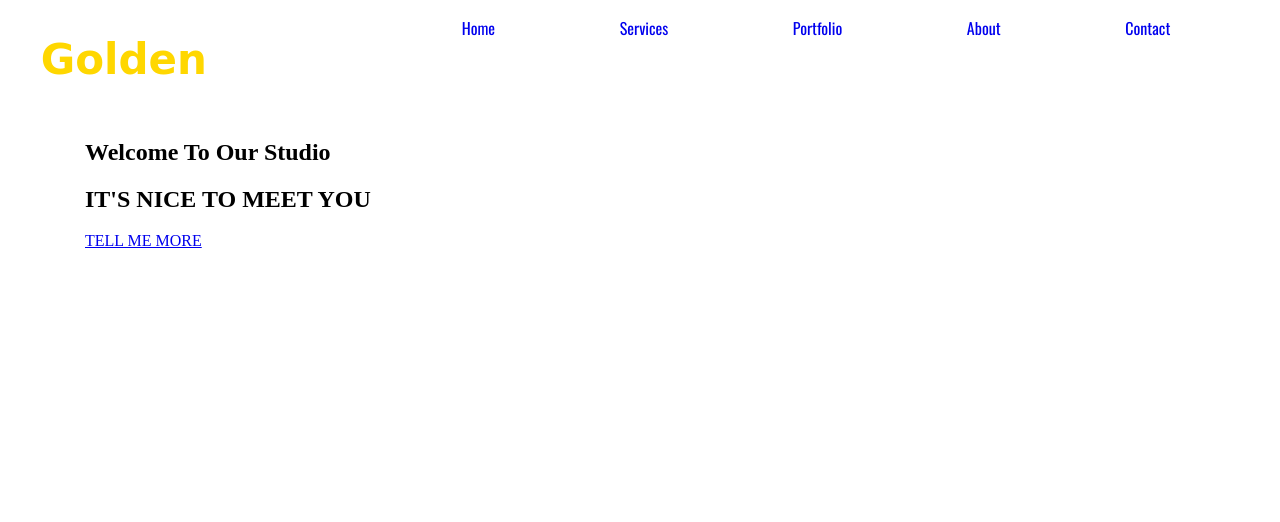
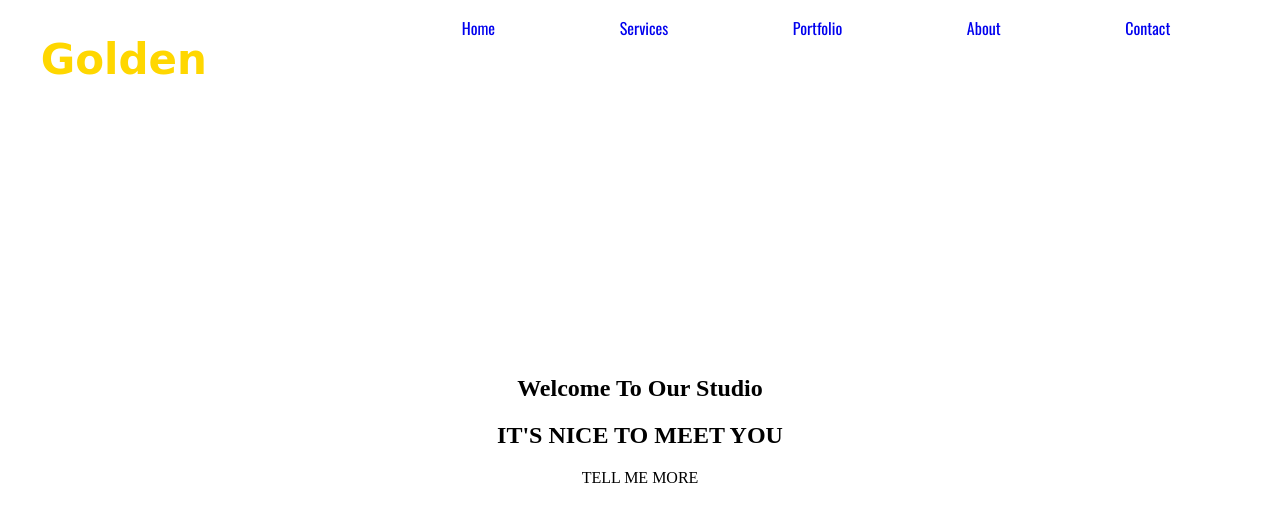
Before and after one commit to Jaronek/Task-runner-Nauka, a website: page index.html in a window 1280 px wide. Drawn offline with nearby package versions, Linux system fonts and the light colour scheme; files that its build step writes are made by us from their sources; a web font is replaced by a local one.

Commit message:
Update sass style for page splash

```diff
--- a/sass/style.scss
+++ b/sass/style.scss
@@ -31,3 +31,24 @@ body {
         text-decoration: none;
     }
 }
+
+/*Splash*/
+.splash {
+    margin-top: 20%;
+}
+
+.splash-inner {
+    .splash-title {
+        display: block;
+        text-align: center;
+    }
+    .splash-sub-title {
+        text-align: center;
+    }
+    a {
+        display: block;
+        text-align: center;
+        text-decoration: none;
+        color: #000;
+    }
+}
```
